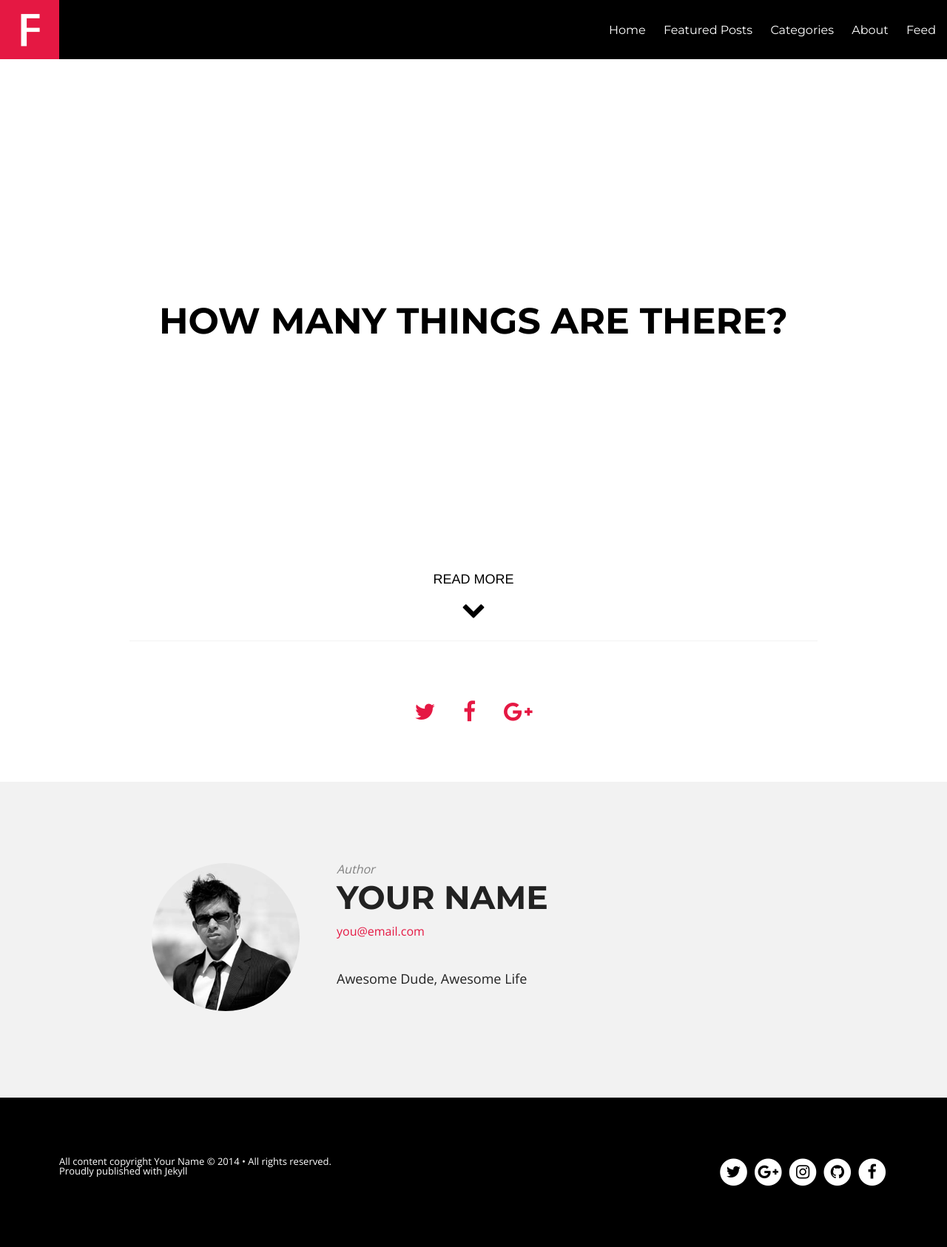
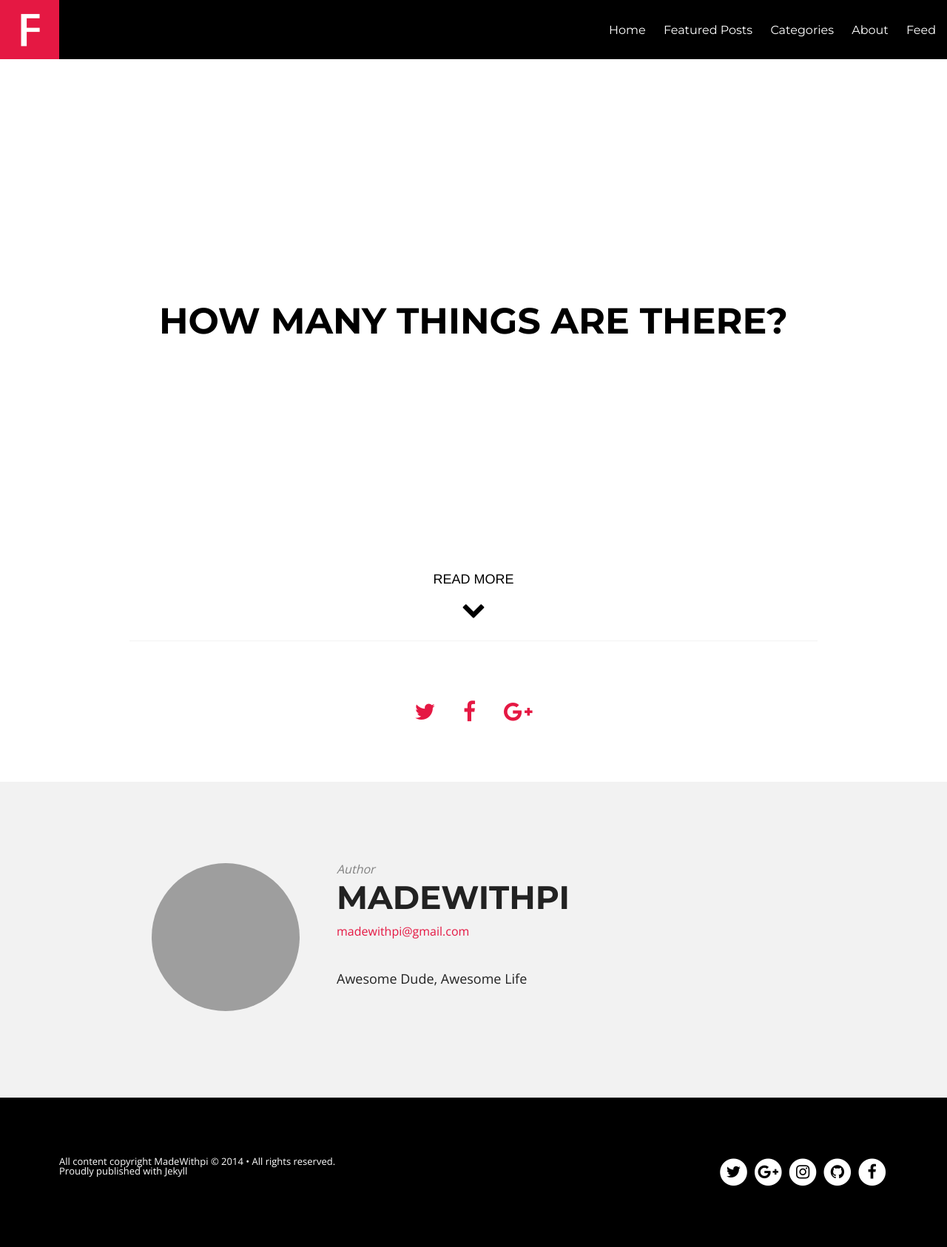
Before and after one commit to madewithpi/madewithpi.github.io, a Jekyll site: the page built from _posts/2014-05-15-how-many-things-are-there.md, in a window 1280 px wide. Shown: the whole page at 74% size. Built offline with Jekyll 4.4.1, drawn with Linux system fonts in a browser that asks for light colours; nearby versions of some CDN libraries.

Commit message:
change config

```diff
--- a/_config.yml
+++ b/_config.yml
@@ -6,13 +6,12 @@ share:            true
 # Change url to your domain. Leave localhost server or blank when working locally.
 # or use the hint from http://jekyllrb.com/docs/github-pages/ to keep this the same
 # whether working locally or remotely. Start Jekyll with: jekyll serve --baseurl ''
-#url:        	  http://hmfaysal.github.io
+url:        	  http://madewithpi.github.io
 
 # Owner/author information
 owner:
-  name:           Your Name
-  avatar:         hmfaysal.jpg
-  email:          you@email.com
+  name:           MadeWithpi
+  email:          madewithpi@gmail.com
   # Use the coder's toolbox at http://coderstoolbox.net/string/#!encoding=xml&action=encode&charset=us_ascii to encode your description into XML string
   description:    Awesome Dude, Awesome Life
   # Social networking links used in footer. Update and remove as you like.
```
